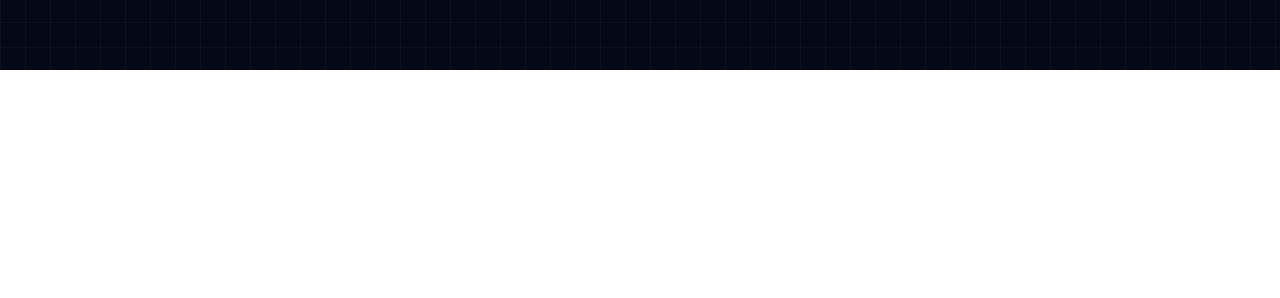
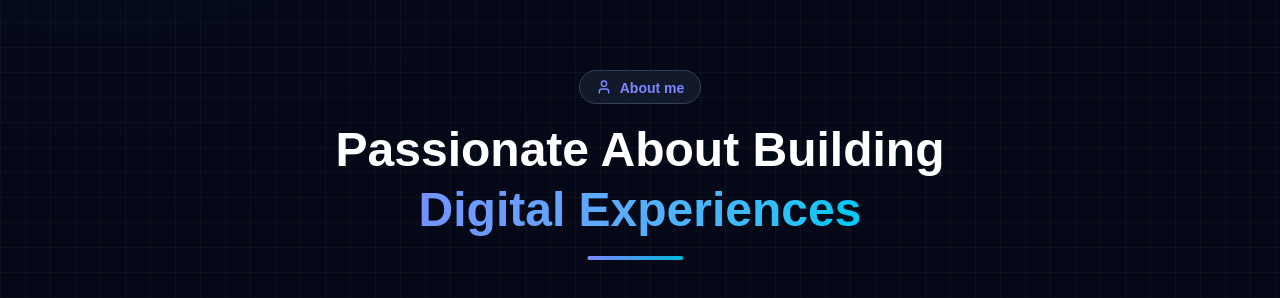
Before and after one commit to Vivek-Joshi-999/my-portfolio, a React (Vite) app: page / in a window 1280 px wide. Shown: the part 778-1076 px from the top of the page. Before the commit the page ends 848 px from the top, so only its background shows below. Built offline with nearby package versions, Linux system fonts and the light colour scheme.

Commit message:
about header done

```diff
--- a/src/components/About/About.jsx
+++ b/src/components/About/About.jsx
@@ -1,14 +1,51 @@
-import { div, section } from "framer-motion/client"
+import { User } from "lucide-react";
+import { motion } from "framer-motion";
 
+const About = () => {
+  return (
+    <section id="About py-20 md:py-32 relative">
+      <div className="container max-w-7xl mx-auto md:px-12">
+        <div className="heading flex flex-col items-center justify-center text-center mb-16 md:mb-24">
+          <motion.div
+          initial={{opacity:0 ,y:25}}
+          whileInView={{opacity:1,y:0}}
+          transition={{duration:0.5}}
 
-const About=()=>{
-    return (
-       <section id="About">
+          className="inline-flex items-center gap-2 px-4 py-2 rounded-full bg-slate-800/50 border border-slate-700 text-indigo-400 text-sm font-semibold mb-2">
+            <User className="w-4 h-4 relative" />
+            <span className="leading-none  relative top-[1px]">About me</span>
+          </motion.div>
 
+          <motion.div
+          initial={{opacity:0 ,y:25}}
+          whileInView={{opacity:1,y:0}}
+          transition={{duration:0.5,delay:0.2}}
+           className="flex flex-col text-3xl md:text-6xl px-4 py-2 -mb-4 ">
+            <span className="text-3xl md:text-5xl font-bold leading-tight text-white">
+              Passionate About Building
+            </span>
+            <span className="text-3xl md:text-5xl font-bold py-auto  leading-tight text-transparent bg-clip-text bg-gradient-to-r from-indigo-400 to-cyan-400 mb-6">
+              Digital Experiences
+            </span>
+          </motion.div>
 
-
-       </section>
-    )
-}
+           <motion.div
+          initial={{opacity:0 }}
+          whileInView={{opacity:1,x:[-5,5,-5]}}
+          transition={{duration:0.5, x: {
+                    duration: 1.9,
+                    ease: "easeInOut",
+                    repeat: Infinity,
+                  },}}
+          className="w-24 px-7 rounded-full h-1 bg-gradient-to-r from-indigo-400 to bg-cyan-500"></motion.div>
+        </div>
+        <div className="about">
+          <div className="left"></div>
+          <div className="right"></div>
+        </div>
+      </div>
+    </section>
+  );
+};
 
 export default About;
--- a/src/components/Hero/Hero.jsx
+++ b/src/components/Hero/Hero.jsx
@@ -15,7 +15,7 @@ export default function Hero() {
           <div className="flex-1 space-y-8 text-center lg:text-left ">
             <motion.div
               initial={{ opacity: 0, y: 20 }}
-              animate={{ opacity: 1, y: 0 }}
+              whileInView={{ opacity: 1, y: 0 }}
               transition={{ duration: 0.6 }}
               className="space-y-8">
               <div className="inline-flex bg-indigo-500/10 text-indigo-300  border-indigo-500/20  font-medium text-sm mb-2 items-center rounded-full gap-2 px-2 py-1.5">
```
